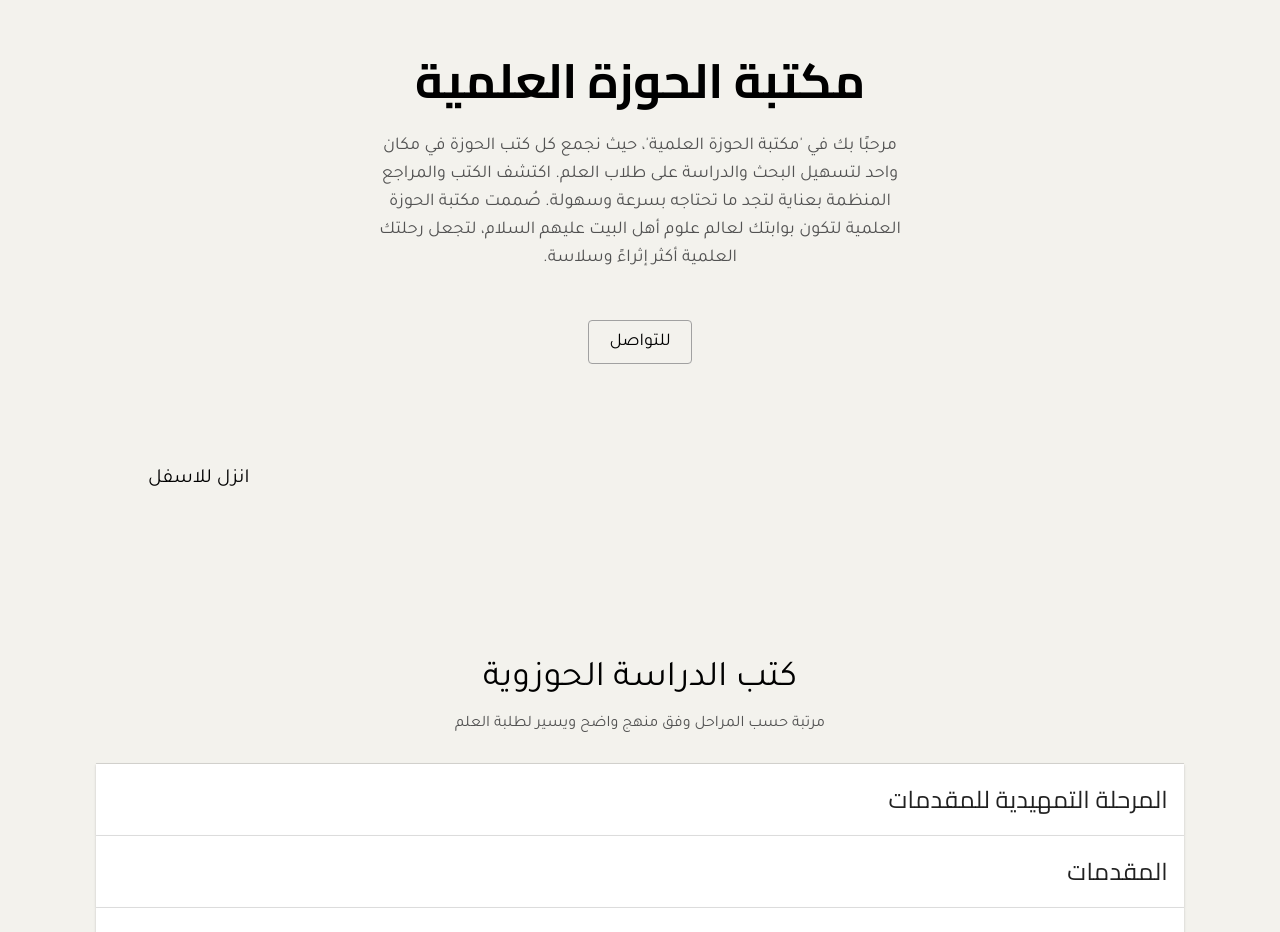
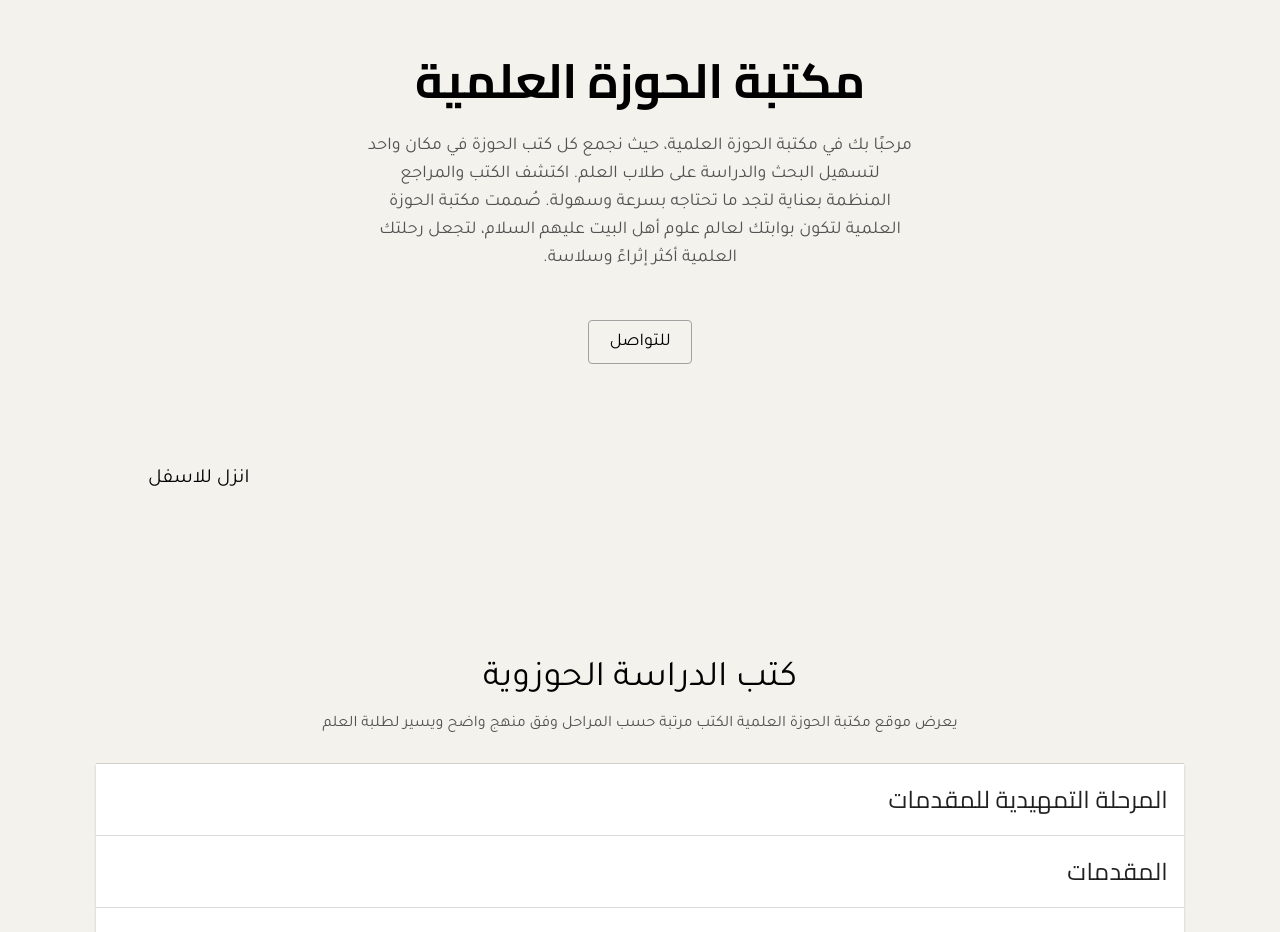
Before and after one commit to muslimIrm/kutub-alhawza, a Next.js app: page / in a window 1280 px wide. Shown: the part 260-1192 px from the top of the page. Built offline with nearby package versions, Linux system fonts and the light colour scheme; some icons are missing.

Commit message:
some fix

```diff
--- a/src/app/components/Books/Books.js
+++ b/src/app/components/Books/Books.js
@@ -10,7 +10,7 @@ const Books = () => {
             <div className='container flex-col'>
                 <div className='w-full flex flex-col items-center justify-center text-center !pb-7 !gap-3'>
                     <h1 className='text-4xl'>كتب الدراسة الحوزوية</h1>
-                    <p className='texg-xl  text-neutral-600'>مرتبة حسب المراحل وفق منهج واضح ويسير لطلبة العلم</p>
+                    <p className='texg-xl  text-neutral-600'>يعرض موقع مكتبة الحوزة العلمية الكتب مرتبة حسب المراحل وفق منهج واضح ويسير لطلبة العلم</p>
                 </div>
                 <After/>
                 <Almuqadimat/>
--- a/src/app/components/home/HomePage.js
+++ b/src/app/components/home/HomePage.js
@@ -44,7 +44,7 @@ const HomePage = () => {
 
                     <h1 className="text-5xl font-bold !font-cairo">مكتبة الحوزة العلمية</h1>
                     <p className="text-lg text-neutral-600 max-w-1/2 max-md:max-w-full">
-                        مرحبًا بك في 'مكتبة الحوزة العلمية'، حيث نجمع كل كتب الحوزة في مكان واحد لتسهيل البحث والدراسة على طلاب العلم. اكتشف الكتب والمراجع المنظمة بعناية لتجد ما تحتاجه بسرعة وسهولة. صُممت مكتبة الحوزة العلمية لتكون بوابتك لعالم علوم أهل البيت عليهم السلام، لتجعل رحلتك العلمية أكثر إثراءً وسلاسة.
+                        مرحبًا بك في مكتبة الحوزة العلمية، حيث نجمع كل كتب الحوزة في مكان واحد لتسهيل البحث والدراسة على طلاب العلم. اكتشف الكتب والمراجع المنظمة بعناية لتجد ما تحتاجه بسرعة وسهولة. صُممت مكتبة الحوزة العلمية لتكون بوابتك لعالم علوم أهل البيت عليهم السلام، لتجعل رحلتك العلمية أكثر إثراءً وسلاسة.
 
                     </p>
                     <div className="!py-7">
```
